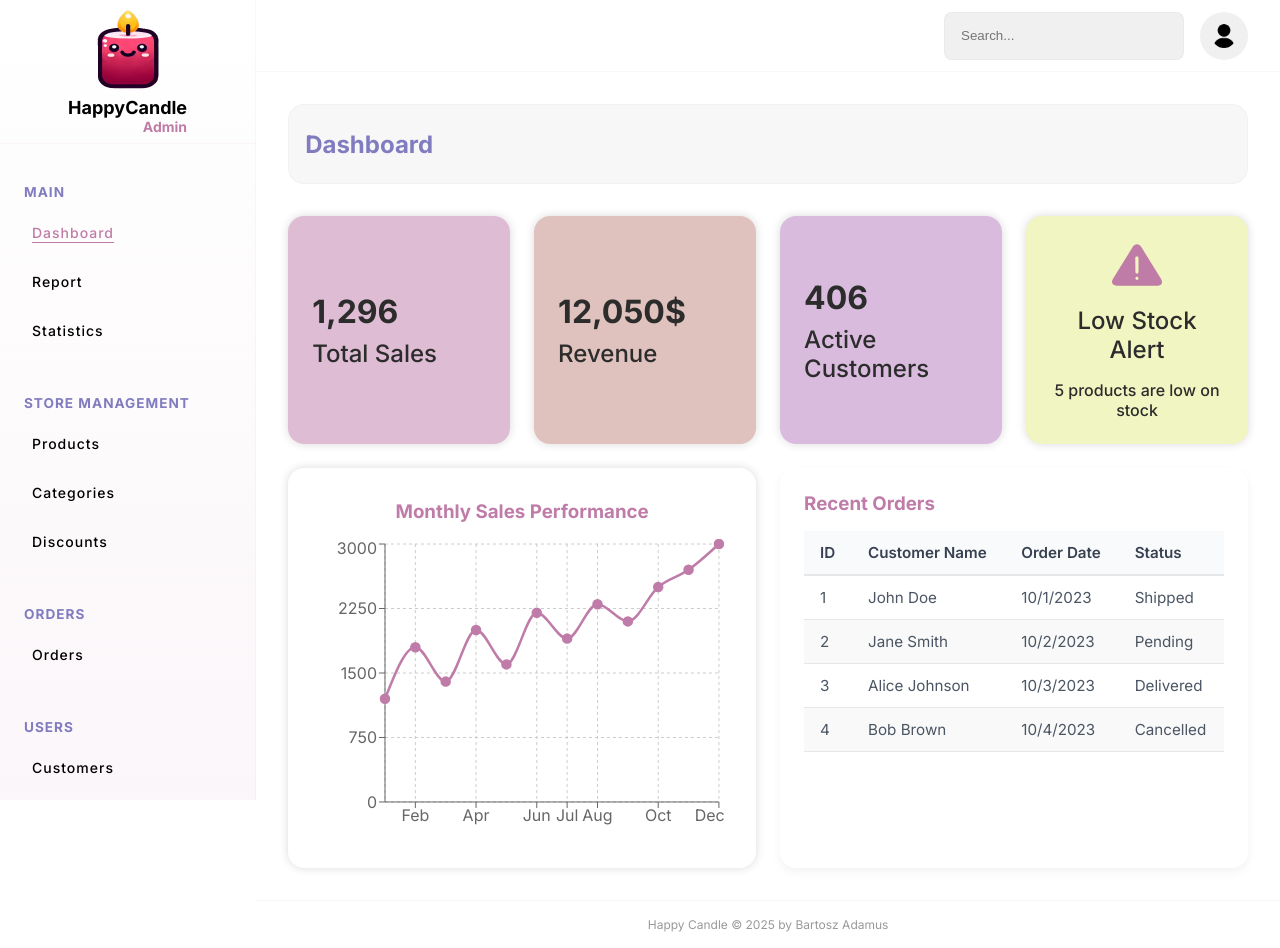
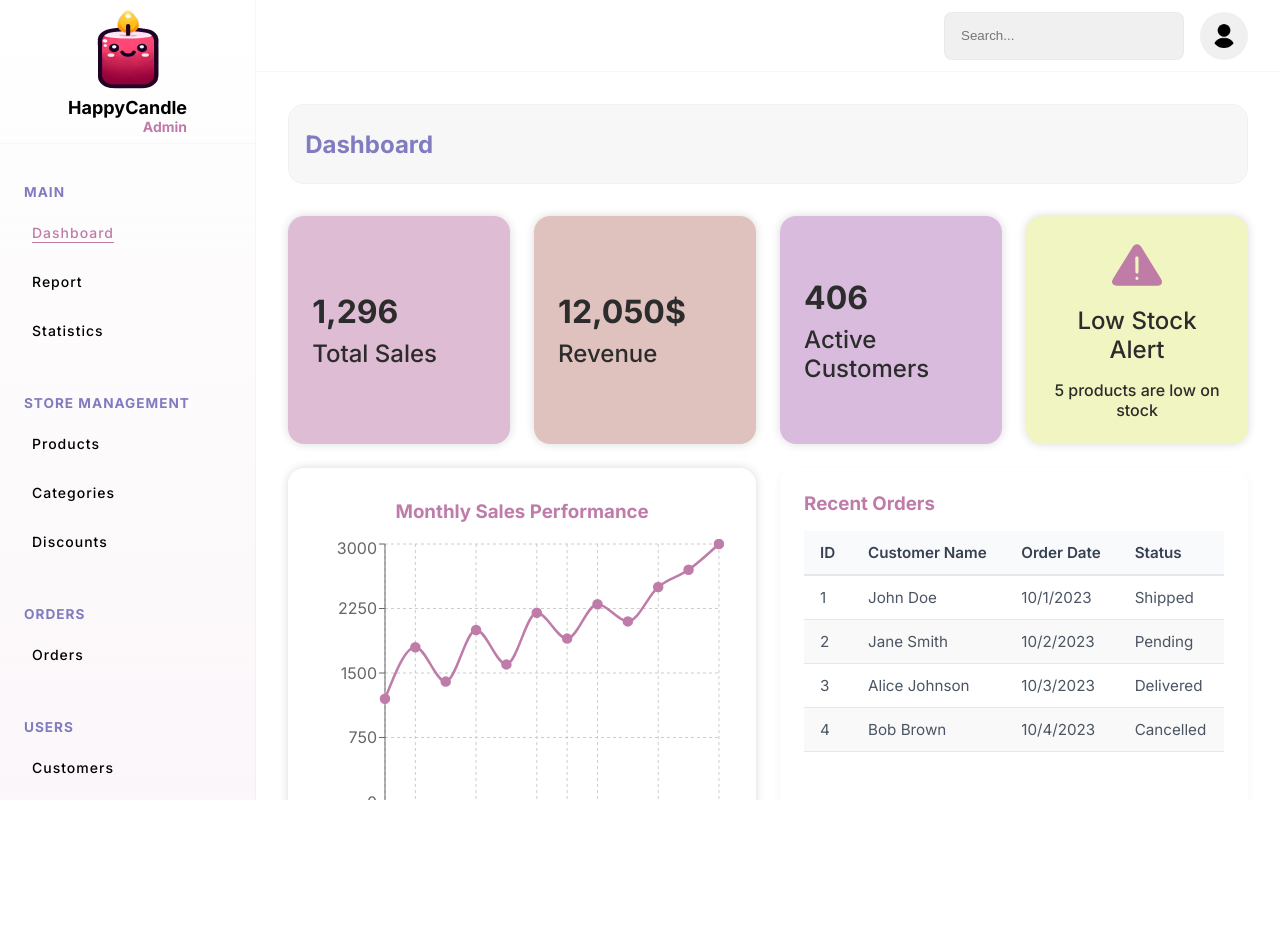
Before and after one commit to badamus2023/happy-candle-monorepo, a React (Vite) app in the folder packages/admin/: page / in a window 1280 px wide. After the commit the page ends 800 px from the top, so only its background shows below. Built offline with nearby package versions, Linux system fonts and the light colour scheme.

Commit message:
fixed scroll problem

```diff
--- a/packages/admin/src/components/Layout/AuthedLayout.tsx
+++ b/packages/admin/src/components/Layout/AuthedLayout.tsx
@@ -10,8 +10,12 @@ const AppWrapper = styled.div`
 const ContentWrapper = styled.div`
   display: flex;
   flex-direction: column;
+  height: 100vh;
   width: 100%;
-  min-height: 100vh;
+
+  overflow-y: auto;
+  scrollbar-width: thin;
+  scrollbar-color: rgba(0, 0, 0, 0.2) transparent;
 `;
 
 const Header = styled.header`
@@ -68,6 +72,10 @@ const Sidebar = styled.div`
   flex-direction: column;
   border-right: 1px solid #bf7ca911;
   background: linear-gradient(to bottom, #ffffff, #bf7ca911);
+  overflow-y: auto;
+
+  scrollbar-width: thin;
+  scrollbar-color: rgba(0, 0, 0, 0.2) transparent;
 `;
 
 const SidebarTitleContainer = styled.div`
@@ -86,7 +94,6 @@ const SidebarItemContainer = styled.div`
   gap: 1rem;
   padding: 1rem;
   flex: 1;
-  overflow-y: auto;
 `;
 
 const Logo = styled.img`
@@ -154,10 +161,12 @@ const MainContent = styled.main`
 `;
 
 const Footer = styled.footer`
+  flex-shrink: 0;
   display: flex;
   justify-content: center;
   align-items: center;
   justify-self: flex-end;
+  width: 100%;
   height: 3rem;
   border-top: 1px solid #bf7ca911;
   font-size: 0.75rem;
--- a/packages/admin/src/index.css
+++ b/packages/admin/src/index.css
@@ -8,6 +8,7 @@ html,
 body {
   background-color: #ffffff;
   font-family: "Inter", sans-serif;
+  overflow: hidden;
   height: 100%;
   width: 100%;
 }
```
